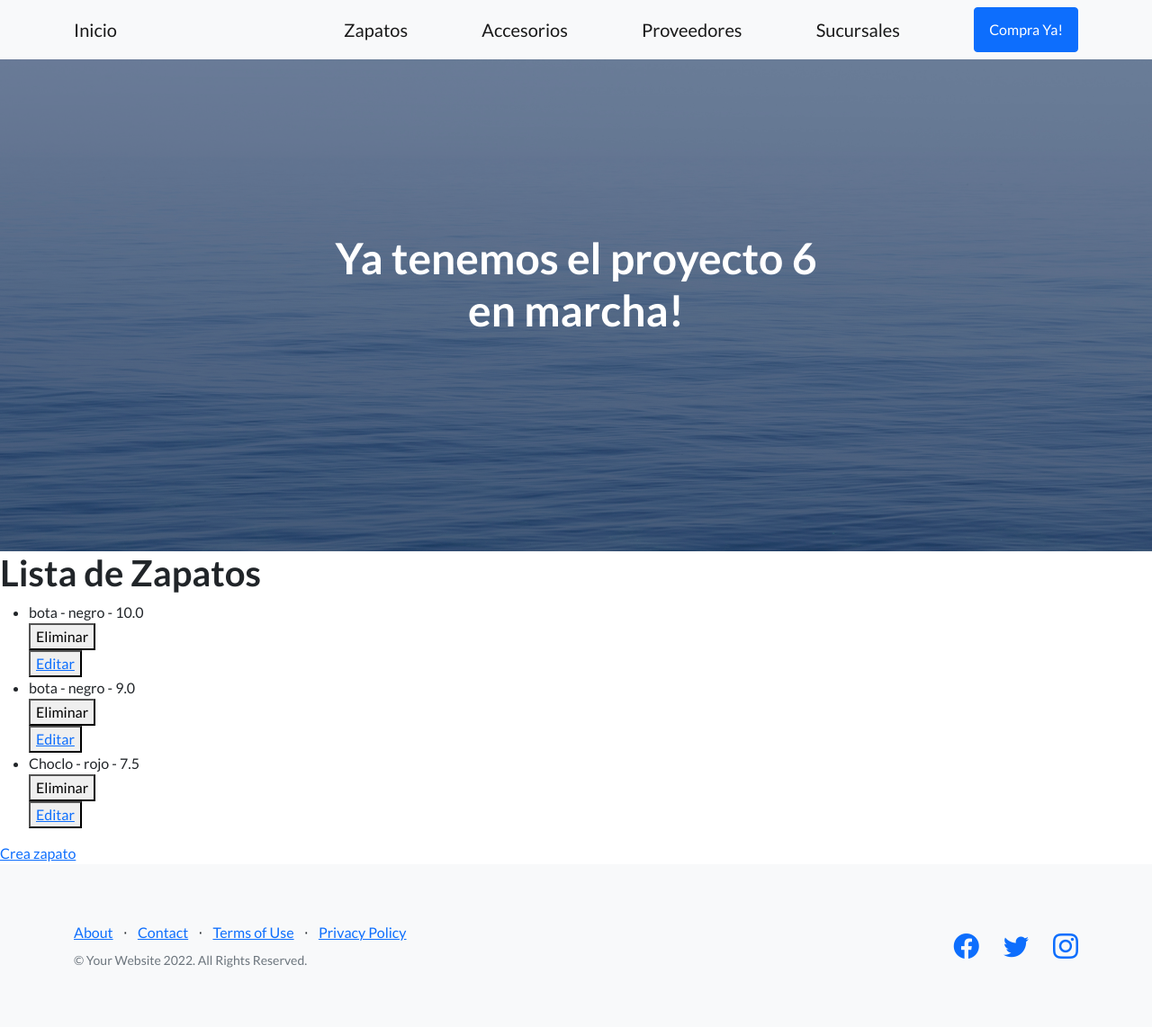
After one commit to vicons97/ProyectoCoder6, a Django app: page /app-zap/listaZapatos/ in a window 1280 px wide. The commit adds this page. Shown: the whole page at 90% size. Run offline with Django 4.2, Linux system fonts and the light colour scheme; data comes from the database, SQL or seed files in the repository; some libraries are stand-ins or nearby versions.

Commit message:
se terminaron de agregar urls y htmls para la funcionalidad de zapatos

```diff
--- /dev/null
+++ b/App_zap/templates/leerZapatos.html
@@ -0,0 +1,37 @@
+{% extends 'padre.html' %}
+
+{% load static %}
+
+{% block bloqueQueCambia %}
+
+
+<h1>Lista de Zapatos</h1>
+
+<ul>
+
+
+    {% for zapato in zapatos %}
+
+        <li>{{zapato}}</li>
+        <div>
+
+            <form action="{% url 'eliminaZapatos' zapato.id %}" method="POST">{% csrf_token %}
+
+                <button type="submit">Eliminar</button>
+
+            </form>
+
+            <button>
+                <a href="{% url 'editaZapatos' zapato.id %}">Editar</a>
+            </button>
+
+        </div>
+
+    {% endfor %}
+
+
+</ul>
+
+<a href="{% url 'creaZapatos' %}"> Crea zapato </a>
+
+{% endblock bloqueQueCambia %}
--- a/App_zap/templates/padre.html
+++ b/App_zap/templates/padre.html
@@ -30,7 +30,7 @@
                 </div>
 
 
-                <a class="navbar-brand" href="{% url 'Zapatos' %}">Zapatos</a>
+                <a class="navbar-brand" href="{% url 'listaZapatos' %}">Zapatos</a>
                 <a class="navbar-brand" href="{% url 'listaAccesorios' %}">Accesorios</a>
                 <a class="navbar-brand" href="{% url 'listaProveedores' %}">Proveedores</a>
                 <a class="navbar-brand" href="{% url 'listaSucursales' %}">Sucursales</a>
--- a/App_zap/urls.py
+++ b/App_zap/urls.py
@@ -1,7 +1,7 @@
 
 from django.urls import path
 
-from App_zap.views import ProveedorCreate, ProveedorDelete, ProveedorDetail, ProveedorList, ProveedorUpdate, accesorios, crea_sucursal, creaAccesorio, editar_sucursal, editarAccesorio, eliminarAccesorio, eliminarSucursal, listaAccesorios, listaSucursales, proveedores, sucursales, zapatos, inicio
+from App_zap.views import ProveedorCreate, ProveedorDelete, ProveedorDetail, ProveedorList, ProveedorUpdate, accesorios, crea_sucursal, creaAccesorio, creaZapato, editar_sucursal, editarAccesorio, editarZapato, eliminarAccesorio, eliminarSucursal, eliminarZapato, listaAccesorios, listaSucursales, listaZapatos, proveedores, sucursales, zapatos, inicio
 
 urlpatterns = [
 
@@ -12,20 +12,24 @@ urlpatterns = [
 
     path('',inicio, name="Inicio"),
 
-
-
-    #Funcionalidad Sucursales
+    #Sucursales
     path('listaSucursales/',listaSucursales, name="listaSucursales"),
     path('crea-Sucursales/',crea_sucursal, name="creaSucursal"),
     path('elimina-sucursal/<int:id>',eliminarSucursal, name="eliminarSucursal"),
     path('edita-sucursal/<int:id>',editar_sucursal, name="editarSucursal"),
 
 
-    #Funcionalidad Accesorios
+    #Accesorios
     path('listaAccesorios/',listaAccesorios, name="listaAccesorios"),
     path('creaAccesorios/',creaAccesorio, name="creaAccesorios"),
     path('eliminaAccesorios/<int:id>',eliminarAccesorio, name="eliminaAccesorios"),
     path('editaAccesorios/<int:id>',editarAccesorio, name="editaAccesorios"),
+
+    #Zapatos
+    path('listaZapatos/',listaZapatos, name="listaZapatos"),
+    path('creaZapatos/',creaZapato, name="creaZapatos"),
+    path('eliminaZapatos/<int:id>',eliminarZapato, name="eliminaZapatos"),
+    path('editaZapatos/<int:id>',editarZapato, name="editaZapatos"),
 
 
     path('listaProveedores/',ProveedorList.as_view(), name="listaProveedores"),
```
Also changed, not shown: App_zap/templates/editarZapato.html (added, +18 -0 lines), App_zap/templates/zapatosFormulario.html (added, +18 -0 lines).
